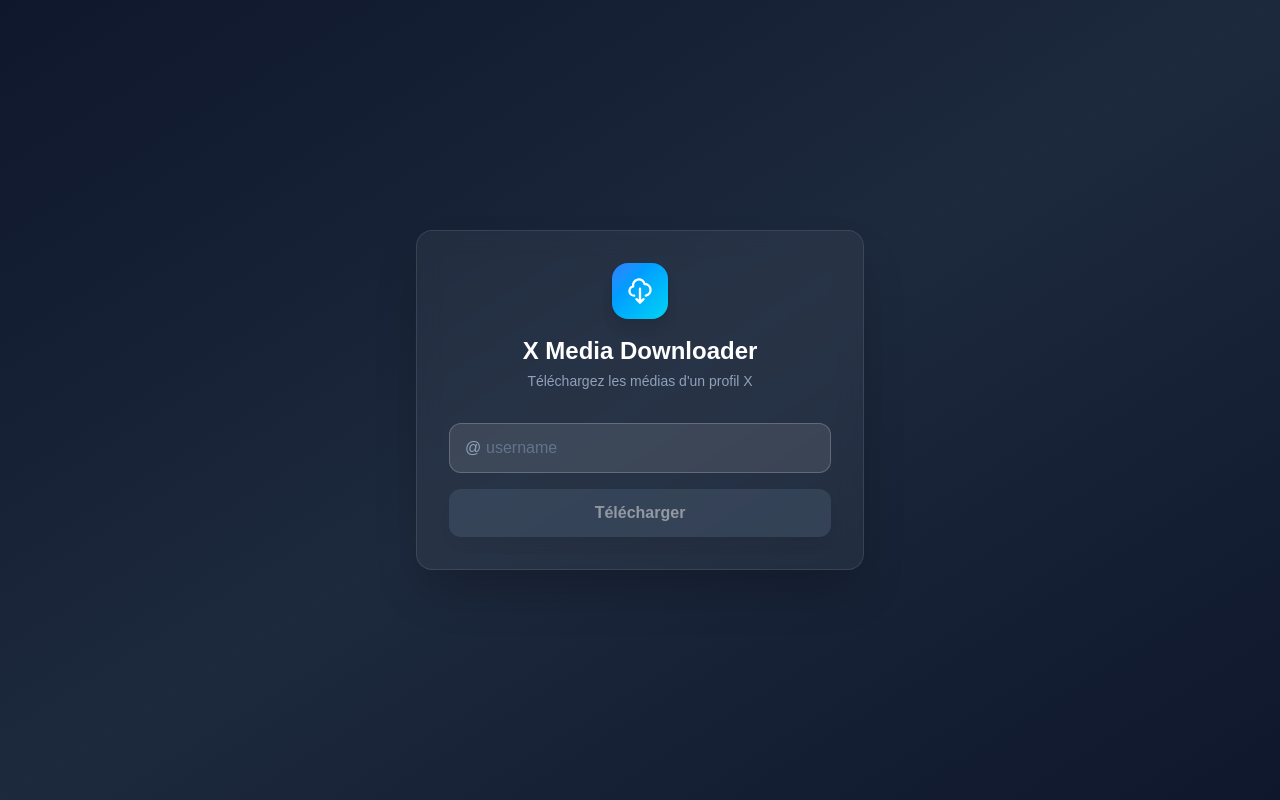
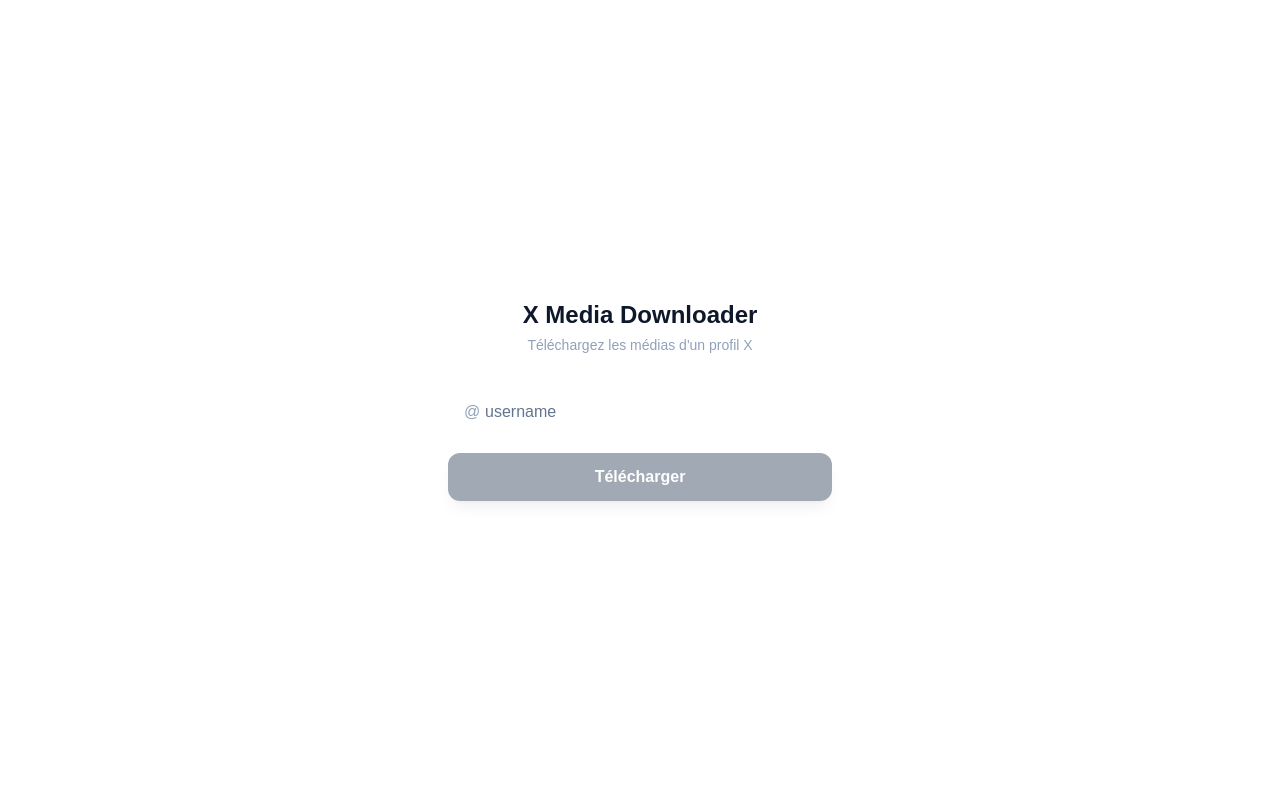
Before and after one commit to fetrafaneva/twitterX_media_down, a Next.js app in the folder my-app/: page / in a window 1280 px wide. Built offline with nearby package versions, Linux system fonts and the light colour scheme.

Commit message:
feat: Update the app UI

```diff
--- a/my-app/src/app/page.tsx
+++ b/my-app/src/app/page.tsx
@@ -171,28 +171,13 @@ export default function Home() {
   const gradClass = STATUS_COLORS[status] ?? STATUS_COLORS.downloading;
 
   return (
-    <main className="min-h-screen bg-gradient-to-br from-slate-900 via-slate-800 to-slate-900 flex items-center justify-center p-4">
+    <main className="min-h-screen bg-white flex items-center justify-center p-4">
       <div className="w-full max-w-md">
         {/* ── Card ─────────────────────────────────────────────── */}
-        <div className="bg-white/5 backdrop-blur-md border border-white/10 rounded-2xl p-8 shadow-2xl">
+        <div className="bg-white backdrop-blur-md rounded-2xl p-8">
           {/* Header */}
           <div className="mb-8 text-center">
-            <div className="inline-flex items-center justify-center w-14 h-14 rounded-2xl bg-gradient-to-br from-blue-500 to-cyan-400 shadow-lg mb-4">
-              <svg
-                className="w-7 h-7 text-white"
-                fill="none"
-                viewBox="0 0 24 24"
-                stroke="currentColor"
-              >
-                <path
-                  strokeLinecap="round"
-                  strokeLinejoin="round"
-                  strokeWidth={2}
-                  d="M7 16a4 4 0 01-.88-7.903A5 5 0 1115.9 6L16 6a5 5 0 011 9.9M9 19l3 3m0 0l3-3m-3 3V10"
-                />
-              </svg>
-            </div>
-            <h1 className="text-2xl font-bold text-white">
+            <h1 className="text-2xl font-bold text-slate-900">
               X Media Downloader
             </h1>
             <p className="text-slate-400 text-sm mt-1">
@@ -206,7 +191,7 @@ export default function Home() {
               @
             </span>
             <input
-              className="w-full bg-white/10 border border-white/20 text-white placeholder-slate-500 rounded-xl pl-9 pr-4 py-3 focus:outline-none focus:ring-2 focus:ring-blue-500 focus:border-transparent transition disabled:opacity-50"
+              className="w-full bg-white/10 border border-white/20 text-slate-500 placeholder-slate-500 rounded-xl pl-9 pr-4 py-3 focus:outline-none focus:ring-2 focus:ring-blue-500 focus:border-transparent transition disabled:opacity-50"
               placeholder="username"
               value={username}
               disabled={loading}
@@ -285,7 +270,7 @@ export default function Home() {
               <div className="grid grid-cols-3 gap-3">
                 {/* Fichiers */}
                 <div className="bg-white/5 border border-white/10 rounded-xl p-3 text-center">
-                  <div className="text-2xl font-bold text-white tabular-nums">
+                  <div className="text-2xl font-bold text-slate-500 tabular-nums">
                     {fileCount}
                   </div>
                   <div className="text-slate-400 text-xs mt-0.5">fichiers</div>
```
